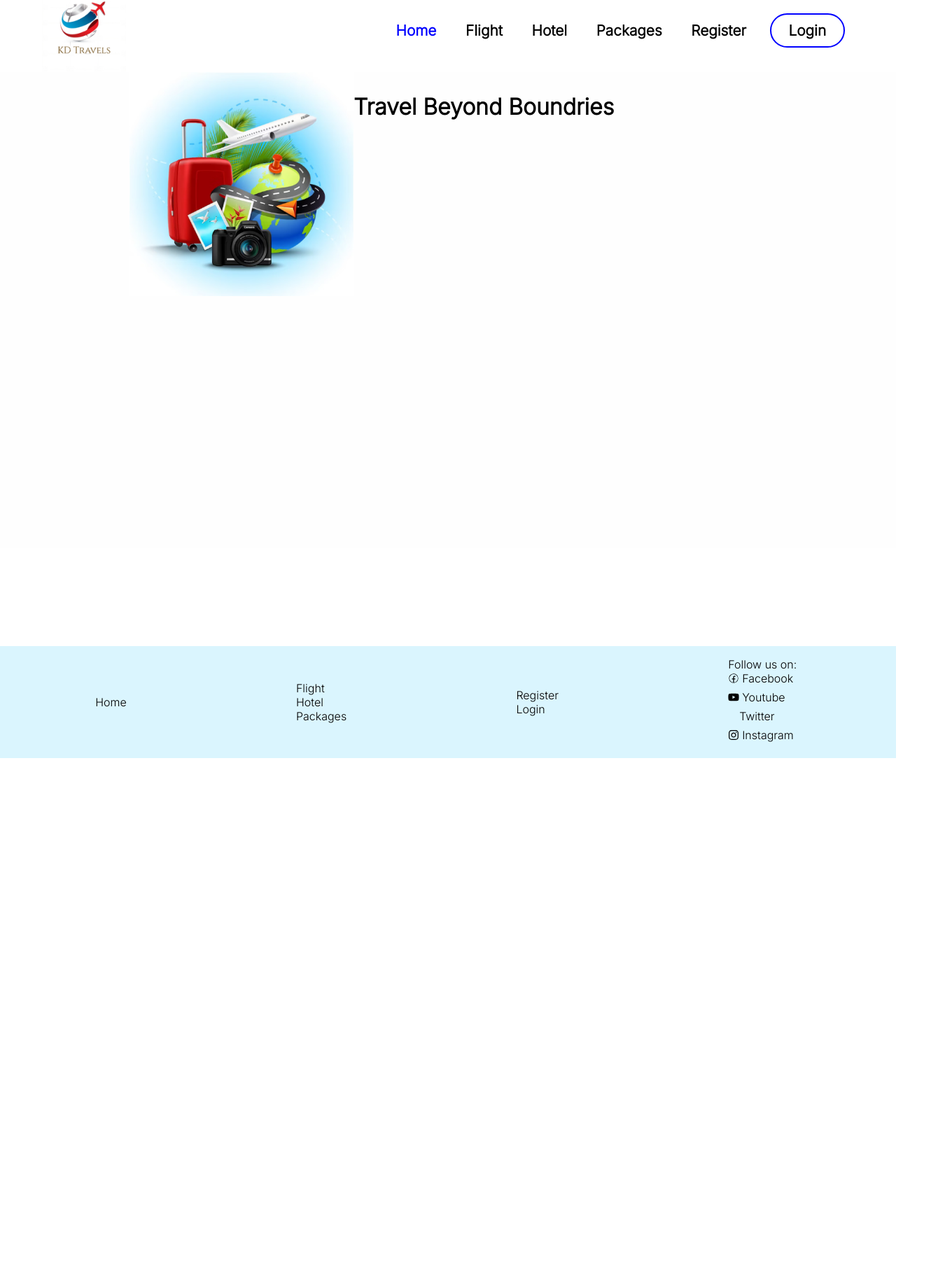
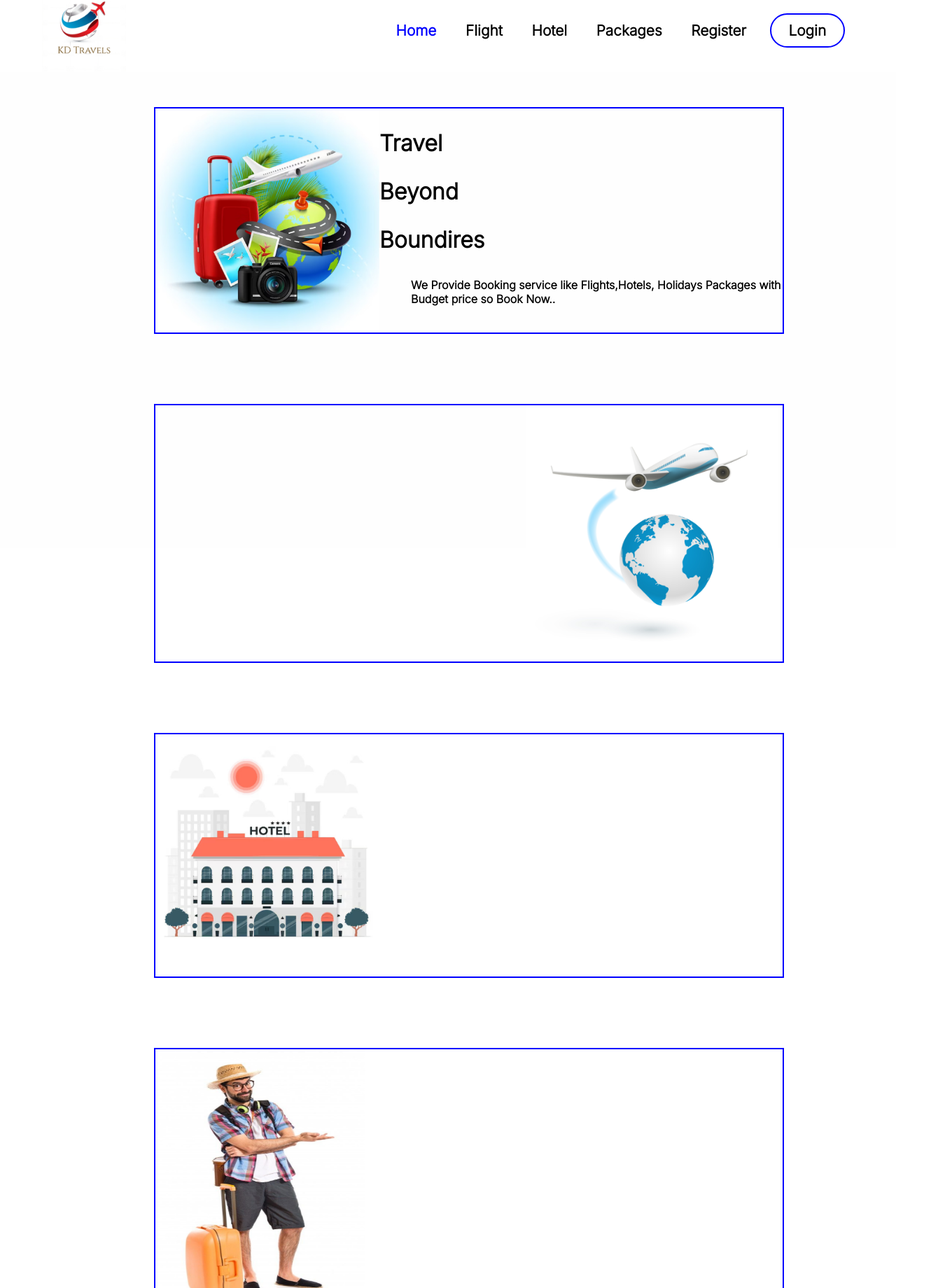
Before and after one commit to Dhruvil234/KD-Fronted, a React (Vite) app: page / in a window 1280 px wide. Shown: the part 17-1857 px from the top of the page at 70% size, 1340 px wide, since content can reach past the window. Before the commit the page ends 1100 px from the top, so only its background shows below. Built offline with nearby package versions, Linux system fonts and the light colour scheme; some icons are missing; a web font is replaced by a local one.

Commit message:
update main page

```diff
--- a/package.json
+++ b/package.json
@@ -12,11 +12,12 @@
   "dependencies": {
     "dotenv": "^16.3.1",
     "formik": "^2.4.5",
+    "prop-types": "^15.8.1",
     "react": "^18.2.0",
     "react-datepicker": "^4.25.0",
     "react-dom": "^18.2.0",
     "react-icons": "^4.12.0",
-    "react-router-dom": "^6.21.1",
+    "react-router-dom": "^6.21.2",
     "react-select": "^5.8.0",
     "react-toastify": "^9.1.3",
     "typeface-poppins": "^1.1.13",
--- a/src/App.jsx
+++ b/src/App.jsx
@@ -6,7 +6,7 @@ import { Hotel } from './components/pages/Hotel'
 import { Packages } from './components/pages/Packages'
 import { Flight } from './components/pages/Flight'
 import { Register } from './components/pages/Register'
-import Login from './components/pages/Login'; // Adjust the path accordingly
+import Login from './components/pages/Login';
 import { Home } from './components/pages/Home'
 import { ErrorPage } from './components/pages/ErrorPage'
 import { Footer } from './components/pages/Footer'
@@ -14,6 +14,7 @@ import ForgotPassword from './components/pages/ForgotPassword'
 import  ChangedPassword  from './components/pages/ChangedPassword'
 import AdminPage from './components/pages/adminpage';
 import { FlightBookingPreview } from './components/pages/FlightBookingPreview'
+import AdminRouteGuard from './components/pages/AdminRouteGuard'
 
 function App() {
 
@@ -32,8 +33,9 @@ function App() {
         <Route path="/error" component={ErrorPage} />
         <Route path='/Forgot-password' element={<ForgotPassword />} />
         <Route path='/Change-password' element={<ChangedPassword />} />
-        <Route path='/AdminPage' element={<AdminPage />} />
+        <Route path='/AdminPage' element={<AdminRouteGuard element={<AdminPage />} />} />
         <Route path='/flightpreview' element={<FlightBookingPreview/>}/>
+
 
 
 
--- a/src/components/Navbar.css
+++ b/src/components/Navbar.css
@@ -48,7 +48,7 @@ nav ul li a {
 nav ul li a:not(.active):hover {
     color:#0000FF;
 }
-/* 53 to 65 login button bacground color */
+/* 53 to 65 login button background color */
 li a.login {
     border: 2px solid blue;
     padding: 10px 25px;
@@ -196,17 +196,6 @@ input {
     color: white;
     background-color: #12086F;
     cursor: pointer;
-}
-/* line no 193 to  Home Page css */
-.homepage{
-    width: 1100px;
-    display: flex;
-    margin-bottom: 500px;
-}
-.Travel{
-    width:320px;
-    height:320px;
-    margin-left:185px;
 }
 /* Forgot Password Page css */
 .ForgotContainer {
@@ -408,7 +397,7 @@ p{
 /* Flight booking preview page */
 .previewcontainer{
     width:400px;
-    height:430px;
+    height:480px;
     border:2px solid white;
     border-radius:20px;
     margin-left:480px;
@@ -434,3 +423,73 @@ p{
     color:white;
     border-color:blue;
 }
+/* line no 193 to  Home Page css */
+.parentdiv{
+    width:1340px;
+    height:800px;
+    margin-bottom:1050px;
+}
+.travel{
+    width: 900px;
+    display: flex;
+    border:2px solid blue;
+    margin-top:50px;
+    margin-left:220px;
+    margin-bottom: 100px;
+}
+.travelimagediv{
+    width:320px;
+    height:320px;
+}
+.Travelimage{
+    width:320px;
+    height:320px;
+    display:flex;
+}
+.flight {
+    width: 900px;
+    height:370px;
+    display: flex;
+    border:2px solid blue;
+    margin-left: 220px;
+    margin-bottom: 100px;
+}
+.flightimagediv{
+    margin-left:530px;
+}
+.flightimage{
+    width:360px;
+    height:350px;
+}
+.hotel {
+    width: 900px;
+    height:350px;
+    display: flex;
+    flex-direction: column;
+    border:2px solid blue;
+    margin-left: 220px;
+    margin-bottom: 100px;
+}
+.hotelimagediv{
+    width:350px;
+    height:350px;
+}
+.hotelimage {
+    width: 320px;
+    height: 320px;
+}
+.holiday{
+    width: 900px;
+    display: flex;
+    border:2px solid blue;
+    margin-left:220px;
+    margin-bottom:120px;
+}
+.holidayimagediv{
+    width:300px;
+    height:380px;
+}
+.holidayimage{
+    width:300px;
+    height:380px;
+}
--- /dev/null
+++ b/src/components/pages/AdminRouteGuard.jsx
@@ -0,0 +1,19 @@
+import React from 'react';
+import PropTypes from 'prop-types'
+import { Navigate } from 'react-router-dom';
+
+const AdminRouteGuard = ({ element }) => {
+  const isAdmin = localStorage.getItem('isAdmin');
+
+  if (isAdmin === 'true') {
+    return element;
+  } else {
+    // Redirect to a 404 page or any other page for unauthorized access
+    return <Navigate to="/ErrorPage" />;
+  }
+};
+    AdminRouteGuard.propTypes = {
+        element:PropTypes.element.isRequired,
+    };
+
+export default AdminRouteGuard;
--- a/src/components/pages/Home.jsx
+++ b/src/components/pages/Home.jsx
@@ -1,16 +1,55 @@
-import React from 'react'
+import React from 'react';
 import Travel from '../../Images/Travel.png';
 import Flight from '../../Images/Flight.png';
+import Hotel from '../../Images/Hotel.png';
+import Holiday from '../../Images/Holiday.png';
+import { useNavigate } from 'react-router-dom';
 
 export const Home = () => {
-  console.log(import.meta.env); // Log the entire import.meta.env object
-  console.log(import.meta.env.VITE_NAME);
+  const navigate = useNavigate();
+
+  const handlebookflight = () => {
+    navigate('/Flight');
+  };
+  const handlebookhotel = () => {
+    navigate('/Hotel');
+  };
+  const handlebookholiday = () => {
+    navigate('/Packages');
+  }
+
   return (
-    <div>
-    <div className='homepage'>
-        <img src={Travel} alt='Home Page' className='Travel' />
-         <h1 className='tbb'>Travel Beyond Boundries</h1>
+    <div className='parentdiv'>
+      <div className='travel'>
+        <div className='travelimagediv'>
+          <img src={Travel} alt='Home Page' className='Travelimage' />
+        </div>
+        <div className='travelinfo'>
+            <h1>Travel</h1>
+            <h1>Beyond</h1>
+            <h1>Boundires</h1>
+            <p>We Provide Booking  service like Flights,Hotels,
+    Holidays Packages with Budget price so Book Now..</p>
+        </div>
+      </div>
+
+      <div className='flight'>
+        <div className='flightimagediv'>
+          <img src={Flight} alt='Flight' className='flightimage' />
+        </div>
+      </div>
+
+      <div className='hotel'>
+        <div className='hotelimagediv'>
+          <img src={Hotel} alt='Hotel' className='hotelimage' />
+        </div>
+      </div>
+
+      <div className='holiday'>
+        <div className='holidayimagediv'>
+          <img src={Holiday} alt='Home Page' className='holidayimage' />
+        </div>
+      </div>
     </div>
-  </div>
-  )
-}
+  );
+};
--- a/src/components/pages/Login.jsx
+++ b/src/components/pages/Login.jsx
@@ -6,7 +6,7 @@ import { NavLink } from 'react-router-dom';
 import { toast } from 'react-toastify';
 // import 'react-toastify/dist/ReactToastify.css';
 
-// const loginapi = 'http://localhost:8080/api/login';
+const loginapi = 'http://localhost:8080/api/login';
 // Define validation schema using Yup
 const validationSchema = Yup.object({
   email: Yup.string().email('Invalid email address').required('Email is required'),
@@ -26,35 +26,36 @@ const Login = () => {
 
       if (values.email === import.meta.env.VITE_ADMIN_EMAIL && values.password === import.meta.env.VITE_ADMIN_PASSWORD) {
         // Redirect to admin page if the credentials match
-        window.location.href = '/adminpage';
+        localStorage.setItem('isAdmin','true');
+        window.location.href = '/Adminpage';
         return;
       }
-      // try {
-      //   // Simulating API call
-      //   const response = await fetch(loginapi, {
-      //     method: 'POST',
-      //     headers: {
-      //       'Content-Type': 'application/json',
-      //     },
-      //     body: JSON.stringify(values),
-      //   });
+      try {
+        // Simulating API call
+        const response = await fetch(loginapi, {
+          method: 'POST',
+          headers: {
+            'Content-Type': 'application/json',
+          },
+          body: JSON.stringify(values),
+        });
 
-      //   if (response.ok) {
-      //     const responseData = await response.json();
-      //     alert(responseData.message);
+        if (response.ok) {
+          const responseData = await response.json();
+          alert(responseData.message);
 
-      //     // Store token in local storage
-      //     localStorage.setItem('token', responseData.token);
+          // Store token in local storage
+          localStorage.setItem('token', responseData.token);
 
-      //     // You can redirect the user or perform other actions as needed
-      //     window.location.href = '/';
-      //   } else {
-      //     const errorData = await response.json();
-      //     console.error('Login failed:', errorData);
-      //   }
-      // } catch (error) {
-      //   console.error('Error during login:', error);
-      // }
+          // You can redirect the user or perform other actions as needed
+          window.location.href = '/';
+        } else {
+          const errorData = await response.json();
+          console.error('Login failed:', errorData);
+        }
+      } catch (error) {
+        console.error('Error during login:', error);
+      }
        toast.success("User Login Sucssesfully");
       resetForm();
       setSubmitting(false);
```
Also changed, not shown: src/components/pages/Flight.jsx (+43 -16 lines), src/Images/Holiday.png (added), 1 other file (tests, documents, lock files or other folders).
